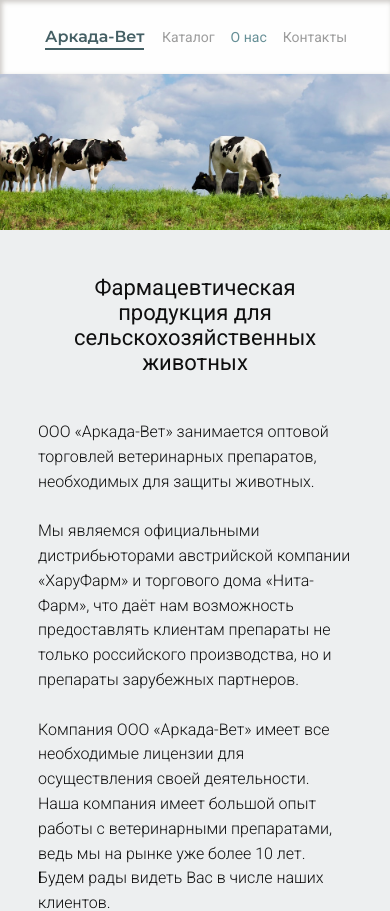
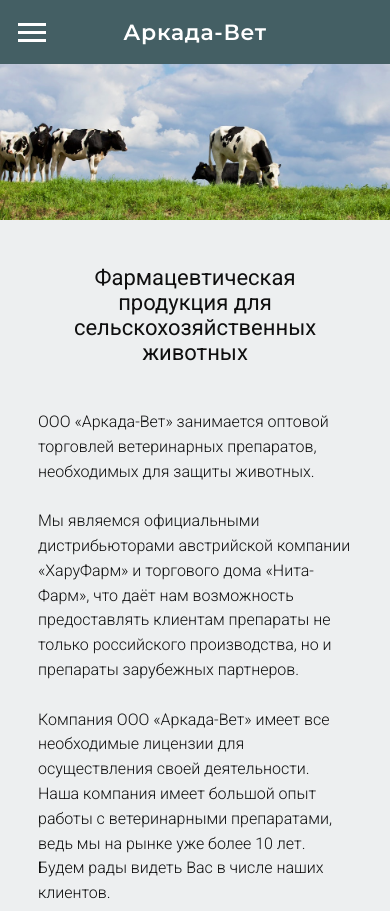
Before and after one commit to vigoroous/arkadavet-front, a Next.js app: page /about in a window 390 px wide. Shown: the top 911 px of the page. Built offline with nearby package versions, Linux system fonts and the light colour scheme.

Commit message:
Add: mobile menu. Trying to use setTimeout

```diff
--- a/src/components/header.tsx
+++ b/src/components/header.tsx
@@ -1,4 +1,4 @@
-import React, { FC } from 'react'
+import React, { FC, useEffect, useRef, useState } from 'react'
 import Link from 'next/link'
 import styles from '@styles/header.module.css'
 
@@ -7,18 +7,51 @@ export type HeaderProps = {
     selected?: 'home' | 'about' | 'contacts'
 }
 
-const Header: FC<HeaderProps> = ({ selected }) =>
+const Header: FC<HeaderProps> = ({ selected }) => {
+    const [header, setHeader] = useState(false)
+    const timer = useRef<number | null>(null)
+    const [hide, setHide] = useState(true)
+
+    const openDrawer = () => setHide(false)
+    const hideDrawer = () => {
+        if (timer.current === null) return
+        timer.current = window.setTimeout(() => setHide(true), 500)
+    }
+    const toggleDrawer = () => {
+        setHeader(!header)
+        if (hide)
+            openDrawer()
+        else
+            hideDrawer()
+    }
+
+    return (
         <header className={styles.header}>
-        <div className={styles.header__wrap}>
+            <div className={styles.header__wrap_mobile}>
+                <div className={`${styles['header__burger-wrap']}`}>
+                    <div className={`${styles['header__burger']} ${header === true && styles['header__burger_opened']}`} onClick={toggleDrawer}>
+                        <span></span>
+                        <span></span>
+                        <span></span>
+                        <span></span>
+                    </div>
+                </div>
+                <div className={`${styles['header__logo_mobile']}`}>
+                    <a className={`${styles['header__logo-link_mobile']}`} href="/">Аркада-Вет</a>
+                </div>
+            </div>
+            <div className={`${styles['header__wrap']} ${header === true && styles['header__wrap_opened']} ${hide === true && styles['header__wrap_closed']}`}>
                 <div className={styles.header__logo}>
                     <Link href="/"><a className={styles['header__logo-link']}>Аркада-Вет</a></Link>
                 </div>
-            <nav className={styles.header__nav}>
+                <nav className={`${styles['header__nav']} ${header === true && styles['header__nav_opened']}`}>
                     <Link href="/"><a className={`${styles['header__nav-link']} ${selected === 'home' && styles['header__nav-link_active']}`}>Каталог</a></Link>
                     <Link href="/about"><a className={`${styles['header__nav-link']} ${selected === 'about' && styles['header__nav-link_active']}`}>О&nbsp;нас</a></Link>
                     <Link href="/contacts"><a className={`${styles['header__nav-link']} ${selected === 'contacts' && styles['header__nav-link_active']}`}>Контакты</a></Link>
                 </nav>
             </div>
         </header>
+    )
+}
 
 export default Header
--- a/src/styles/globals.css
+++ b/src/styles/globals.css
@@ -18,9 +18,9 @@ a {
 
 .content {
     margin: 98px auto 0px;
+    min-height: calc(100vh - 98px - 139px);
     max-width: 1200px;
     padding-bottom: 100px;
-    min-height: calc(100vh - 98px - 139px);
 }
 
 @media (max-width: 1200px) {
@@ -31,14 +31,14 @@ a {
 
 @media (max-width: 980px) {
     .content {
+        margin: 64px auto 0px;
+        min-height: calc(100vh - 64px - 139px);
         max-width: 640px;
     }
 }
 
 @media (max-width: 640px) {
     .content {
-        margin-top: 74px;
         padding-bottom: 50px;
-        min-height: calc(100vh - 74px - 76px);
     }
 }
--- a/src/styles/header.module.css
+++ b/src/styles/header.module.css
@@ -76,34 +76,174 @@
     }
 }
 
+/* mobile menu */
+
+.header__wrap_mobile {
+    display: none;
+    background-color: #445F64;
+}
+
+.header__burger-wrap {
+    display: block;
+}
+
+.header__burger {
+    display: block;
+    margin: 18px;
+    align-self: flex-end;
+    width: 28px;
+    height: 28px;
+    -webkit-transform: rotate(0deg);
+    transform: rotate(0deg);
+    transition: .5s ease-in-out;
+    cursor: pointer;
+    z-index: 1003;
+    /* background: #000; */
+}
+
+.header__burger span {
+    display: block;
+    position: absolute;
+    width: 100%;
+    opacity: 1;
+    left: 0;
+    -webkit-transform: rotate(0deg);
+    transform: rotate(0deg);
+    transition: .25s ease-in-out;
+    height: 3px;
+    background-color: #fff;
+    top: 13px;
+}
+
+.header__burger span:nth-child(1) {
+    width: 100%;
+    top: 5px;
+}
+
+.header__burger span:nth-child(2) {
+    -webkit-transform: rotate(0deg);
+    transform: rotate(0deg);
+    top: 13px;
+}
+
+.header__burger span:nth-child(3) {
+    -webkit-transform: rotate(0deg);
+    transform: rotate(0deg);
+    top: 13px;
+}
+
+.header__burger span:nth-child(4) {
+    width: 100%;
+    top: 21px;
+}
+
+.header__burger_opened span:nth-child(1) {
+    width: 0%;
+    left: 50%;
+    top: 13px;
+}
+
+.header__burger_opened span:nth-child(2) {
+    -webkit-transform: rotate(45deg);
+    transform: rotate(45deg);
+    top: 13px;
+}
+
+.header__burger_opened span:nth-child(3) {
+    -webkit-transform: rotate(-45deg);
+    transform: rotate(-45deg);
+    top: 13px;
+}
+
+.header__burger_opened span:nth-child(4) {
+    width: 0%;
+    left: 50%;
+    top: 13px;
+}
+
+.header__logo_mobile {
+    display: flex;
+    align-items: center;
+    width: 100%;
+    justify-content: center;
+    margin-right: 64px;
+    padding: 0;
+}
+
+.header__logo-link_mobile {
+    letter-spacing: .03em;
+    font-family: 'Montserrat', Arial, sans-serif;
+    font-size: 22px;
+    font-weight: 600;
+    color: #ffffff;
+    text-decoration: none;
+}
+
+/* end mobile menu */
+
 @media (max-width: 980px) {
+    .header {
+        height: initial;
+        background-color: #ffffff;
+        border: none;
+        box-shadow: none;
+    }
+    .header__wrap_mobile {
+        display: flex;
+    }
     .header__wrap {
-        max-width: 640px;
+        display: block;
+        opacity: 0;
+        max-width: none;
+        transition: opacity 0.4s ease;
+        position: fixed;
+        padding: 0;
+        width: 100%;
+        background-color: rgba(0, 0, 0, 0.5);
+    }
+    .header__wrap_opened {
+        opacity: 1;
+    }
+    .header__wrap_closed {
+        display: none;
+    }
+    .header__logo {
+        display: none;
+    }
+    .header__nav {
+        flex-direction: column;
+        justify-content: flex-start;
+        height: calc(100vh - 64px);
+        max-width: 250px;
+        width: 100%;
+        /* margin: 20px; */
+        background-color: #fff;
+        transform: translateX(-140%);
+        opacity: 0;
+        transition: all 0.4s ease;
+        overflow: scroll;
+    }
+    .header__nav_opened {
+        transform: translateX(0);
+        opacity: 1;
+    }
+    .header__nav-link:first-child {
+        margin-top: 18px;
+    }
+    .header__nav-link:last-child {
+        margin-bottom: 18px;
+    }
+    .header__nav-link {
+        color: #222222;
+        font-weight: 400;
+        margin: 10px 20px;
+        font-size: 20px;
+        padding: 0;
+        /* text-transform: uppercase; */
+        text-align: left;
+        border-bottom: #aaa 1px solid;
     }
 }
 
 @media (max-width: 640px) {
-    .header {
-        height: 74px;
-    }
-    .header__wrap {
-        max-width: 320px;
-        padding: 0px;
-    }
-    .header__logo {
-        margin-right: 0px;
-        margin-left: 10px;
-    }
-    .header__logo-link {
-        font-size: 16px;
-        border-bottom: 2px solid #445F64;
-    }
-    .header__nav {
-        justify-content: flex-end;
-    }
-    .header__nav-link {
-        font-size: 14px;
-        line-height: 32px;
-        padding: 0px 8px;
-    }
 }
```
Lines whose indentation alone changed are shown as unchanged.
